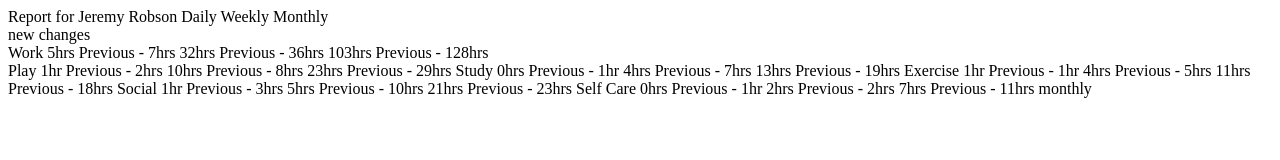
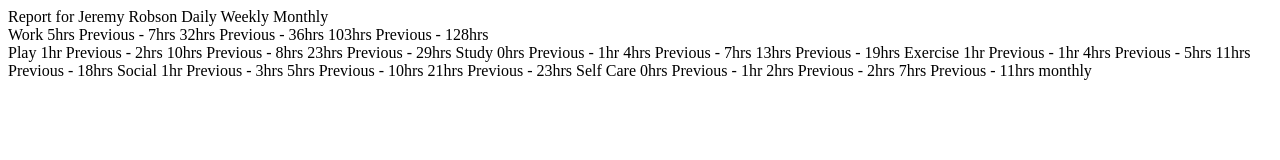
Before and after one commit to Aineken/Test-number-2, a plain HTML site: page index.html in a window 1280 px wide. Drawn offline with Linux system fonts and the light colour scheme.

Commit message:
new commit

```diff
--- a/index.html
+++ b/index.html
@@ -24,8 +24,6 @@
   Weekly
   Monthly
   </div>
-
-new changes
 </div>
 <div class="second">
 
```
